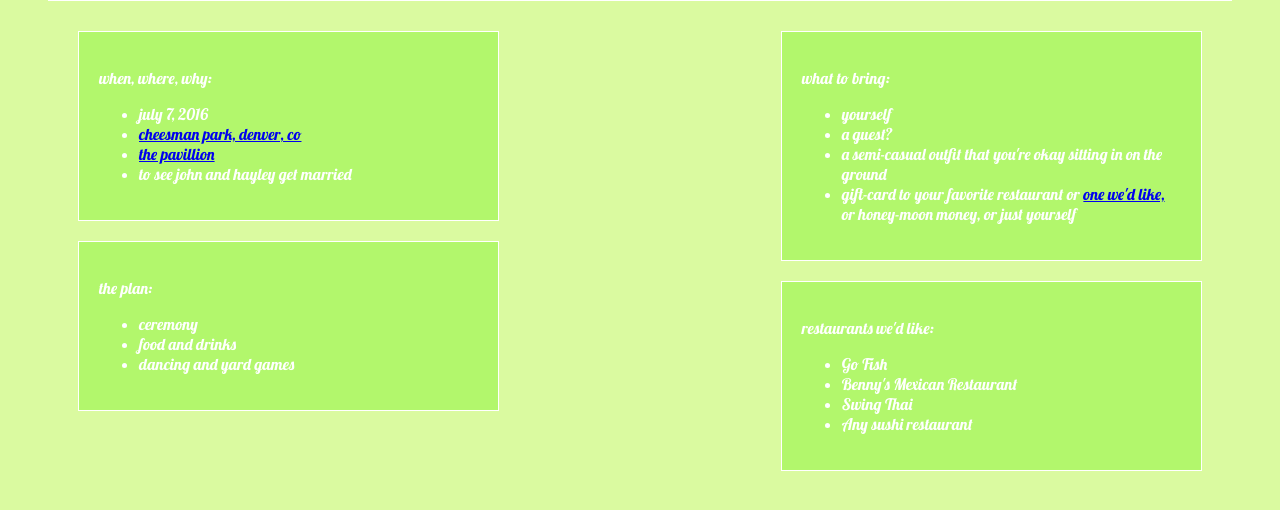
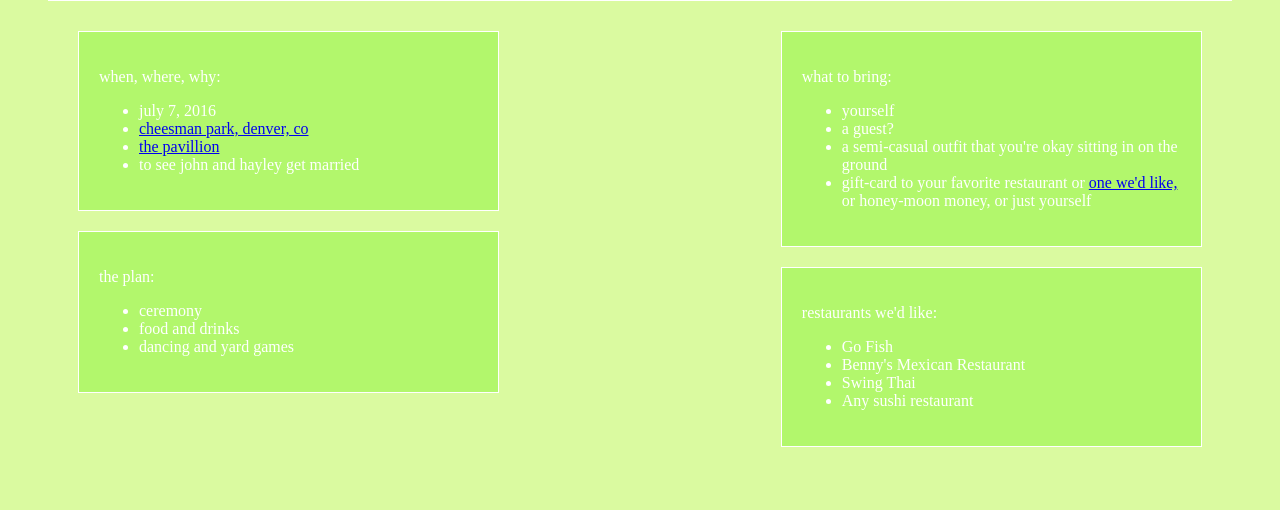
Before and after one commit to Marie1225/Wedding-invite, a plain HTML site: page index.html in a window 1280 px wide. Shown: the part 234-744 px from the top of the page. Drawn offline with Linux system fonts and the light colour scheme.

Commit message:
Fixing font again

```diff
--- a/index.html
+++ b/index.html
@@ -10,7 +10,7 @@
         body {
             color:white;
             background-color:rgb(218, 250, 160);
-            font-family: Lobster, serif;
+            font-family: serif;
         }
 
             .fancytop {
@@ -21,6 +21,7 @@
                 margin-left:40px;
                 margin-bottom:30px;
                 margin-top: 40px;
+                font-family: "Lobster", serif;
             }
             #www {
                 width:30%;
```
